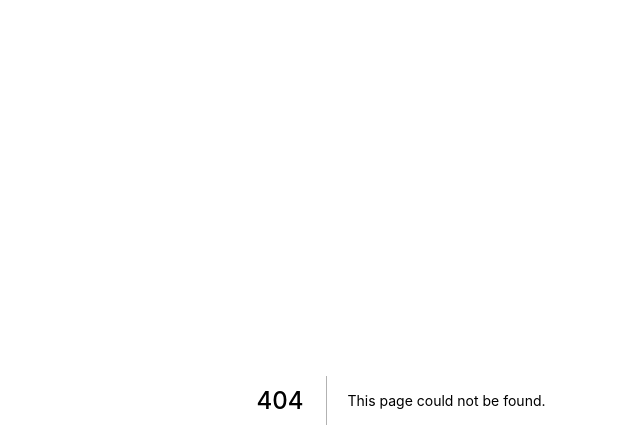
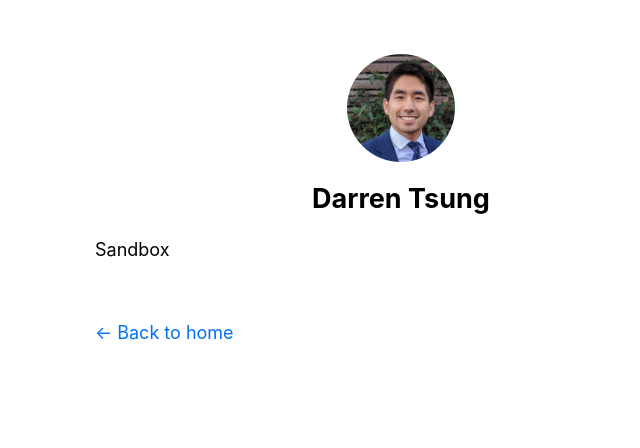
Before and after one commit to DarrenTsung/next_js_tutorial, a Next.js app in the folder frontend/: page /sandbox in a window 1280 px wide. Before the commit this address had no page. Shown: the top 448 px of the page, without its empty margins (239-879 px from the left). Built offline with nearby package versions, Linux system fonts and the light colour scheme.

Commit message:
Add empty sandbox page

```diff
--- /dev/null
+++ b/frontend/components/sandbox.tsx
@@ -0,0 +1,33 @@
+import React, { FunctionComponent } from 'react'
+import styles from './tictactoe.module.css'
+import { v4 as uuidv4, Uuid } from 'uuid'
+
+class GameObject {
+    position: [number, number]
+}
+
+type SandboxState = {
+    objects: Record<Uuid, GameObject>
+}
+
+export class Sandbox extends React.Component<{}, SandboxState> {
+    constructor(props: {}) {
+        super(props);
+        const obj: GameObject = { position: [0, 0] };
+        const uuid = uuidv4();
+        this.state = {
+            objects: {
+                uuid: obj,
+            }
+        }
+        console.log(this.state);
+    }
+
+    render() {
+        return (
+            <div>
+                Sandbox
+            </div>
+        );
+    }
+}
--- a/frontend/package.json
+++ b/frontend/package.json
@@ -8,6 +8,7 @@
     "start": "next start"
   },
   "dependencies": {
+    "@types/uuid": "^8.3.0",
     "date-fns": "^2.16.1",
     "gray-matter": "^4.0.2",
     "next": "9.5.3",
@@ -15,6 +16,7 @@
     "react-dom": "16.13.1",
     "remark": "^12.0.1",
     "remark-html": "^13.0.1",
+    "uuid": "^8.3.1",
     "velocity-animate": "^2.0.6"
   },
   "devDependencies": {
--- a/frontend/pages/index.js
+++ b/frontend/pages/index.js
@@ -21,6 +21,8 @@ export default function Home({ allPostsData }) {
       <section className={`${utilStyles.headingMd} ${utilStyles.padding1px}`}>
         <h2 className={utilStyles.headingLg}>Games</h2>
         <Link href="/tictactoe"><a>Tic-Tac-Toe</a></Link>
+        <br />
+        <Link href="/sandbox"><a>Sandbox</a></Link>
       </section>
 
       <section className={`${utilStyles.headingMd} ${utilStyles.padding1px}`}>
--- /dev/null
+++ b/frontend/pages/sandbox.tsx
@@ -0,0 +1,8 @@
+import Layout from '../components/layout'
+import { Sandbox } from '../components/sandbox'
+
+export default function SandboxPage() {
+    return <Layout>
+        <Sandbox />
+    </Layout>
+}
```
Also changed, not shown: 2 other files (tests, documents, lock files or other folders).
